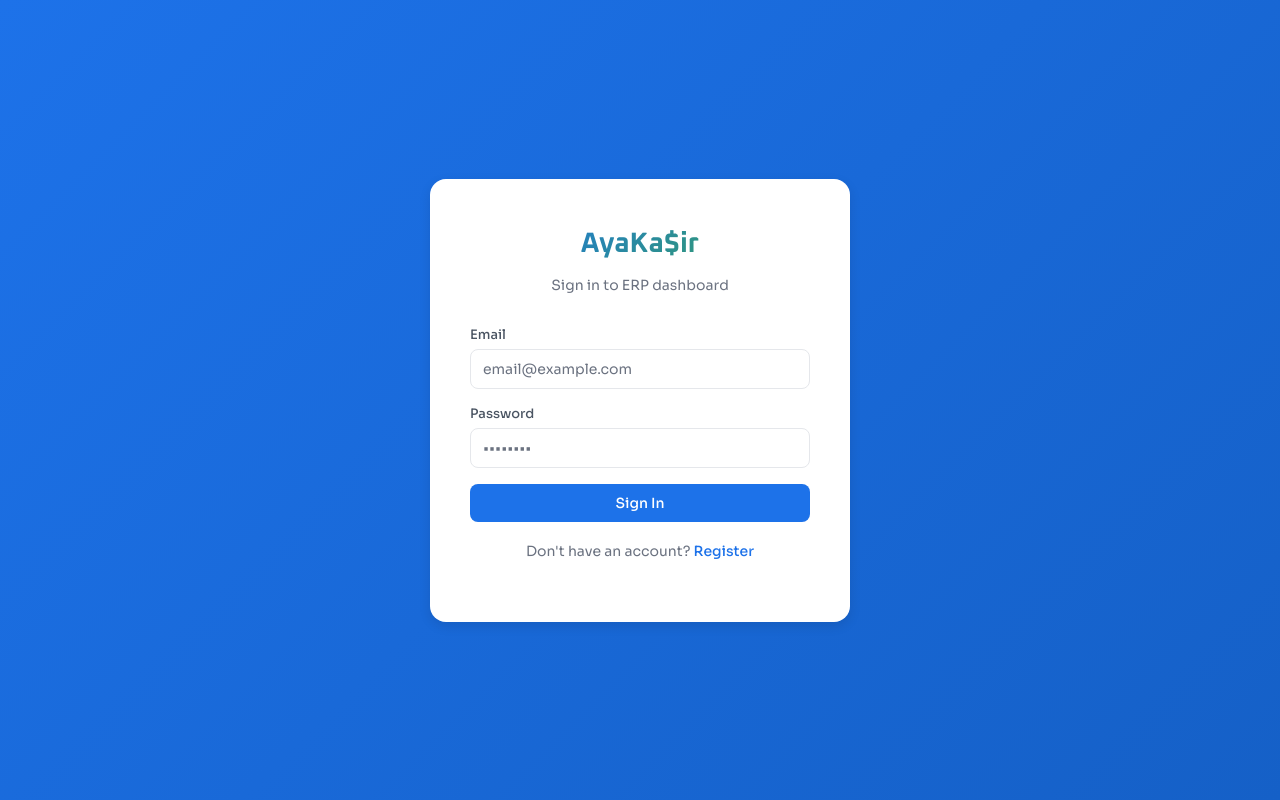
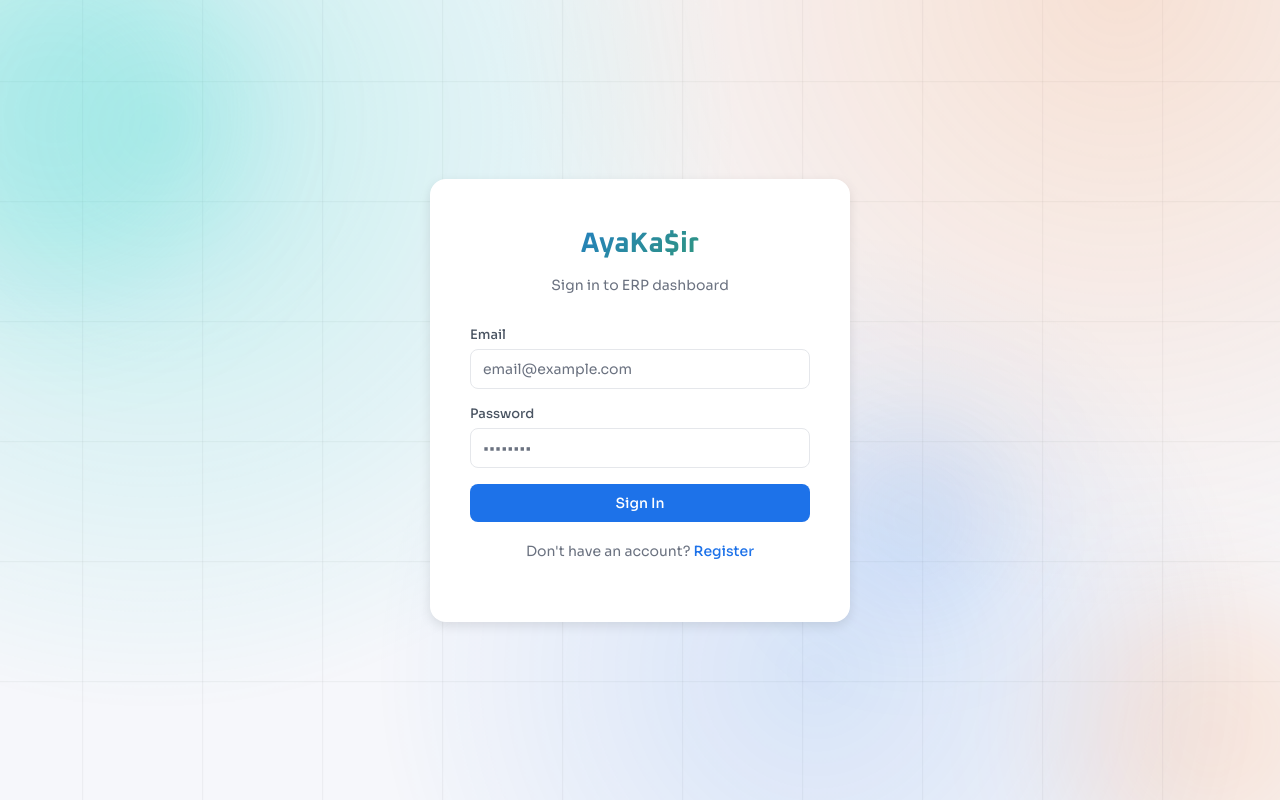
Before and after one commit to umarfadhil/petalytix, a Next.js app: page /ayakasir/en/app/login in a window 1280 px wide. Built offline with nearby package versions, Linux system fonts and the light colour scheme; no server answers.

Commit message:
fix: v1.0.6 --login screen

```diff
--- a/src/app/ayakasir/[locale]/app/erp.css
+++ b/src/app/ayakasir/[locale]/app/erp.css
@@ -42,6 +42,7 @@ body:has(.erp-root) {
   font-family: var(--erp-font);
   color: var(--erp-ink);
   background: var(--erp-bg);
+  width: 100%;
   height: 100vh;
   overflow: hidden;
   -webkit-font-smoothing: antialiased;
@@ -51,17 +52,105 @@ body:has(.erp-root) {
   box-sizing: border-box;
 }
 
+/* ── Auth background animations ── */
+@keyframes erp-auth-drift-a {
+  0%   { transform: translate(0, 0) scale(1); }
+  33%  { transform: translate(40px, -30px) scale(1.08); }
+  66%  { transform: translate(-20px, 20px) scale(0.95); }
+  100% { transform: translate(0, 0) scale(1); }
+}
+@keyframes erp-auth-drift-b {
+  0%   { transform: translate(0, 0) scale(1); }
+  40%  { transform: translate(-50px, 30px) scale(1.1); }
+  70%  { transform: translate(25px, -15px) scale(0.92); }
+  100% { transform: translate(0, 0) scale(1); }
+}
+@keyframes erp-auth-drift-c {
+  0%   { transform: translate(0, 0) scale(1); }
+  50%  { transform: translate(30px, 40px) scale(1.06); }
+  100% { transform: translate(0, 0) scale(1); }
+}
+@keyframes erp-auth-grid-slide {
+  0%   { background-position: 0 0; }
+  100% { background-position: 120px 120px; }
+}
+
 /* ── Auth layout (login/register) ── */
 .erp-auth {
   display: flex;
+  flex-direction: column;
   align-items: center;
   justify-content: center;
+  width: 100%;
   min-height: 100vh;
   padding: 24px;
-  background: linear-gradient(135deg, var(--erp-primary) 0%, #1560c7 100%);
+  background-color: #f6f7fb;
+  position: relative;
+  overflow: hidden;
+  isolation: isolate;
+}
+
+/* Animated grid */
+.erp-auth::before {
+  content: "";
+  position: absolute;
+  inset: 0;
+  z-index: 0;
+  background-image:
+    linear-gradient(0deg, rgba(11, 15, 26, 0.05) 1px, transparent 1px),
+    linear-gradient(90deg, rgba(11, 15, 26, 0.05) 1px, transparent 1px);
+  background-size: 120px 120px;
+  animation: erp-auth-grid-slide 8s linear infinite;
+}
+
+/* Floating orbs */
+.erp-auth::after {
+  content: "";
+  position: absolute;
+  inset: 0;
+  z-index: 0;
+  background-image:
+    radial-gradient(circle at 12% 22%, rgba(21, 209, 197, 0.22), transparent 42%),
+    radial-gradient(circle at 82% 5%,  rgba(255, 138, 61, 0.20), transparent 45%),
+    radial-gradient(circle at 60% 85%, rgba(29, 114, 233, 0.14), transparent 40%);
+  animation: erp-auth-drift-a 18s ease-in-out infinite;
+}
+
+.erp-auth-orb {
+  position: absolute;
+  border-radius: 50%;
+  filter: blur(60px);
+  pointer-events: none;
+  z-index: 0;
+}
+.erp-auth-orb--1 {
+  width: 340px;
+  height: 340px;
+  top: -80px;
+  left: -80px;
+  background: rgba(21, 209, 197, 0.18);
+  animation: erp-auth-drift-b 22s ease-in-out infinite;
+}
+.erp-auth-orb--2 {
+  width: 280px;
+  height: 280px;
+  bottom: -60px;
+  right: -60px;
+  background: rgba(255, 138, 61, 0.16);
+  animation: erp-auth-drift-c 26s ease-in-out infinite;
+}
+.erp-auth-orb--3 {
+  width: 200px;
+  height: 200px;
+  top: 50%;
+  left: 65%;
+  background: rgba(29, 114, 233, 0.12);
+  animation: erp-auth-drift-a 20s ease-in-out infinite reverse;
 }
 
 .erp-auth-card {
+  position: relative;
+  z-index: 1;
   background: var(--erp-surface);
   border-radius: var(--erp-radius-xl);
   box-shadow: var(--erp-shadow-lg);
--- a/src/app/ayakasir/[locale]/app/login/page.tsx
+++ b/src/app/ayakasir/[locale]/app/login/page.tsx
@@ -45,6 +45,9 @@ export default function LoginPage() {
 
   return (
     <div className="erp-auth">
+      <div className="erp-auth-orb erp-auth-orb--1" />
+      <div className="erp-auth-orb erp-auth-orb--2" />
+      <div className="erp-auth-orb erp-auth-orb--3" />
       <div className="erp-auth-card">
         <div className="erp-auth-logo">AyaKa$ir</div>
         <p className="erp-auth-subtitle">
--- a/src/app/ayakasir/[locale]/app/register/page.tsx
+++ b/src/app/ayakasir/[locale]/app/register/page.tsx
@@ -50,6 +50,9 @@ export default function RegisterPage() {
   if (success) {
     return (
       <div className="erp-auth">
+        <div className="erp-auth-orb erp-auth-orb--1" />
+        <div className="erp-auth-orb erp-auth-orb--2" />
+        <div className="erp-auth-orb erp-auth-orb--3" />
         <div className="erp-auth-card">
           <div className="erp-auth-logo">AyaKa$ir</div>
           <div className="erp-alert erp-alert--success" style={{ marginTop: 24 }}>
@@ -72,6 +75,9 @@ export default function RegisterPage() {
 
   return (
     <div className="erp-auth">
+      <div className="erp-auth-orb erp-auth-orb--1" />
+      <div className="erp-auth-orb erp-auth-orb--2" />
+      <div className="erp-auth-orb erp-auth-orb--3" />
       <div className="erp-auth-card">
         <div className="erp-auth-logo">AyaKa$ir</div>
         <p className="erp-auth-subtitle">
```
